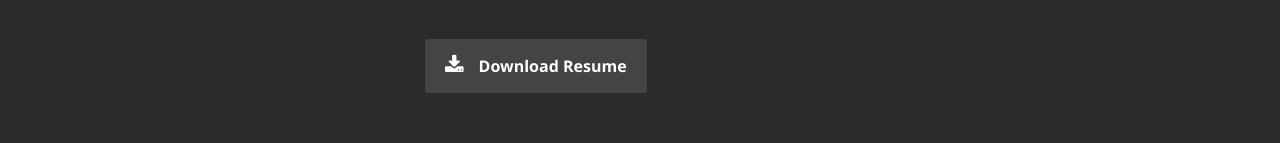
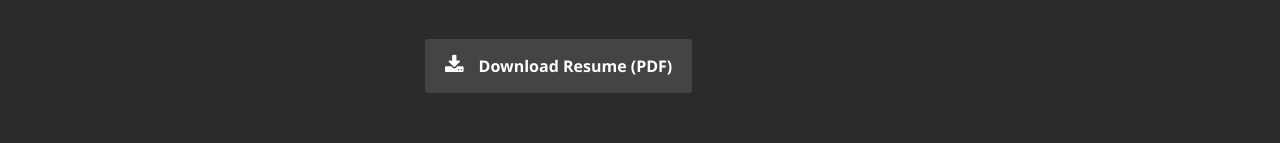
Before and after one commit to abbasnosrat/resume, a plain HTML site: page index.html in a window 1280 px wide. Shown: the part 1151-1294 px from the top of the page. Drawn offline with nearby package versions, Linux system fonts and the light colour scheme.

Commit message:
adding download to site

```diff
--- a/index.html
+++ b/index.html
@@ -118,7 +118,7 @@
 
                <div class="columns download">
                   <p>
-                     <a href="#" class="button"><i class="fa fa-download"></i>Download Resume</a>
+                     <a href="CV.pdf" class="button"><i class="fa fa-download"></i>Download Resume (PDF)</a>
                   </p>
                </div>
 
```
